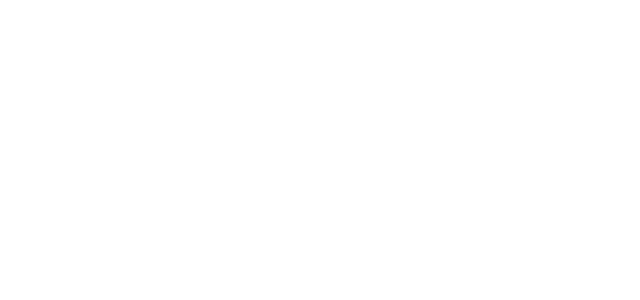
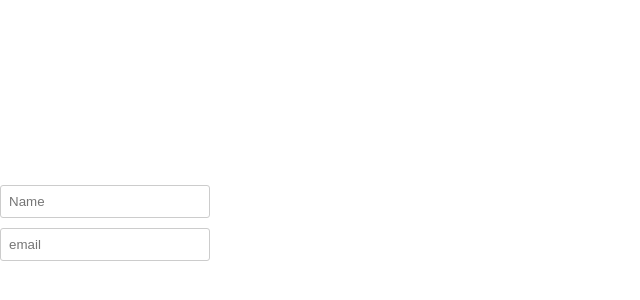
Before and after one commit to kalviumcommunity/E-patient, a React (Vite) app in the folder Front/: page /confrence in a window 1280 px wide. Before the commit this address had no page. Shown: the part 172-472 px from the top of the page, without its empty margins (0-640 px from the left). Built offline with nearby package versions, Linux system fonts and the light colour scheme.

Commit message:
Worked on vedio confrencing

```diff
--- a/Front/src/App.jsx
+++ b/Front/src/App.jsx
@@ -4,17 +4,20 @@
 import Open from './Components/Open.jsx';
 import './App.css';
 import Doclist from './Components/Doclist.jsx';
+import Vedio from './Components/Vedio.jsx';
 
 
 function App() {
   return (
     <Router>
       <Routes>
-        <Route exact path="/" element={<SignUp />} />
-        <Route path="/open" element={<Open />} />
+        <Route exact path="/signup" element={<SignUp />} />
+        <Route path="/" element={<Open />} />
         <Route path='/doctors' element={<Doclist />} />
+        <Route path='/confrence' element={<Vedio />}/>
       </Routes>
     </Router>
+
   );
 }
 
--- /dev/null
+++ b/Front/src/Components/Vedio.jsx
@@ -0,0 +1,24 @@
+import React from "react";
+
+function Vedio() {
+
+    return(
+        <div>
+            <div>
+            <input
+                    className='data'
+                    type='text'
+                    name='Name'
+                    placeholder='Name'
+                />
+                <input
+                    className='data'
+                    type='text'
+                    name='email'
+                    placeholder='email'
+                />
+            </div>
+        </div>
+    )
+}
+export default Vedio;
```
Also changed, not shown: 1 other file (tests, documents, lock files or other folders).
